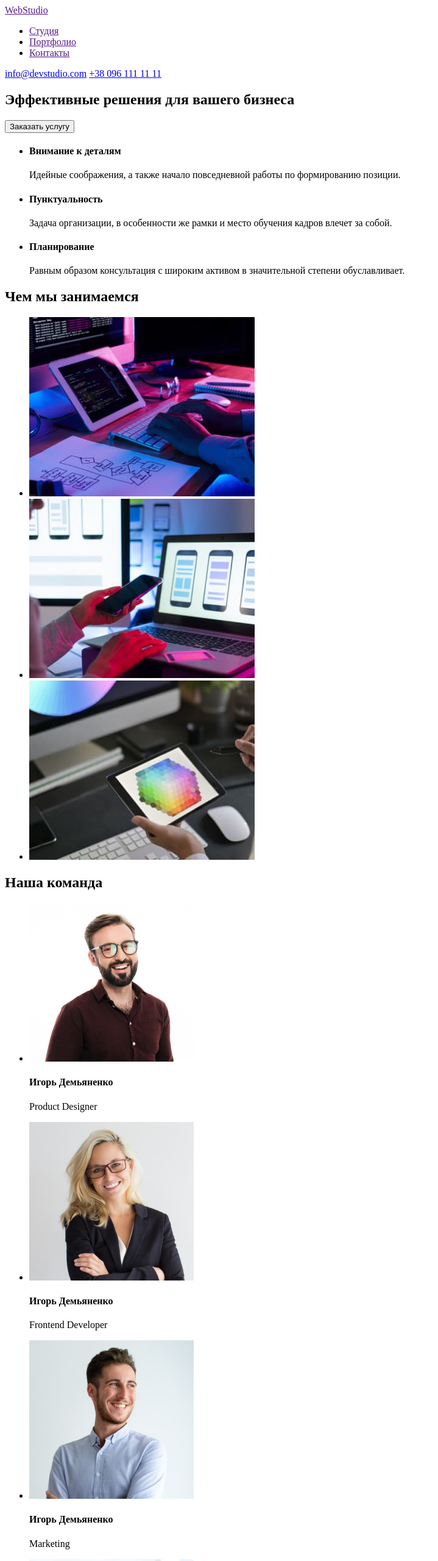
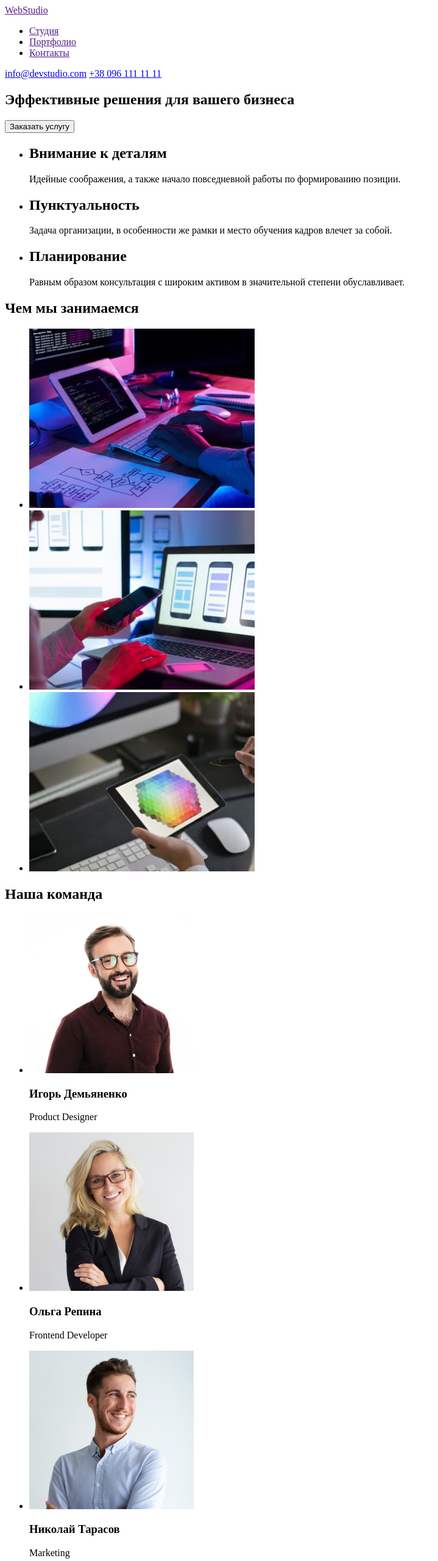
Before and after one commit to Denys-Drachevskyi/goit-markup-hw-01, a plain HTML site: page index.html in a window 1280 px wide. Shown: the top 2560 px of the page at 61% size, without its empty margins (0-719 px from the left). Drawn offline with Linux system fonts and the light colour scheme.

Commit message:
homework-update
исправлены заголовки, ссылки, добавлена секция

```diff
--- a/index.html
+++ b/index.html
@@ -26,16 +26,18 @@
      </section>
      <section>
          <ul>
-         <li><h4>Внимание к деталям</h4>
+         <li><h2>Внимание к деталям</h2>
          <p>Идейные соображения, а также начало повседневной работы по формированию позиции.</p></li>
          <li>
-             <h4>Пунктуальность</h4>
+             <h2>Пунктуальность</h2>
             <p>Задача организации, в особенности же рамки и место обучения кадров влечет за собой.</p></li>
             <li>
-                <h4>Планирование</h4>
+                <h2>Планирование</h2>
                 <p>Равным образом консультация с широким активом в значительной степени обуславливает.</p></li>
         </ul>
-        <h1>Чем мы занимаемся</h1>
+        </section>
+        <section>
+        <h2>Чем мы занимаемся</h2>
         <ul>
             <li><img src="./images/comp-1.jpg" alt="работа за ноутбуком"></li>
             <li><img src="./images/comp-2.jpg" alt="работа за ноутбуком"></li>
@@ -47,39 +49,39 @@
        <ul>
            <li>
             <img src="./images/igor.jpg" alt="сотрудник Игорь" width="270" height="260">
-               <h4>Игорь Демьяненко</h4>
+               <h3>Игорь Демьяненко</h3>
                   <p lang="en">Product Designer</p>
     </li>
            <li>
             <img src="./images/olga.jpg" alt="сотрудник Ольга" width="270" height="260">
-               <h4>Игорь Демьяненко</h4>
+               <h3>Ольга Репина</h3>
                   <p lang="en">Frontend Developer</p>
             </li>
            <li>
             <img src="./images/nikolay.jpg" alt="сотрудник Николай" width="270" height="260">
-               <h4>Игорь Демьяненко</h4>
+               <h3>Николай Тарасов</h3>
                   <p lang="en">Marketing</p>
             </li>
            <li>
             <img src="./images/mihail.jpg" alt="сотрудник Михаил" width="270" height="260">
-               <h4>Игорь Демьяненко</h4>
+               <h3>Михаил Ермаков</h3>
                   <p lang="en">UI Designer</p>
             </li>
        </ul>
      </section>
     </main>
     <footer>
-        <p lang="en">WebStudio</p>
+        <a href="">WebStudio</a>
         <address>
         <ul>
             <li>
-                <p>г. Киев, пр-т Леси Украинки, 26</p>
+                <a href="https://goo.gl/maps/Du5BvkdDdFxgs5gp9">г. Киев, пр-т Леси Украинки, 26</a>
             </li>
             <li>
-                <p lang="en">info@example.com</p>
+                <a href="mailto:info@devstudio.com">info@devstudio.com</a>
             </li>
             <li>
-                <p>+38 099 111 11 11</p>
+                <a href="tel:+380961111111">+38 096 111 11 11</a>
             </li>
         </ul>
         </address>
```
